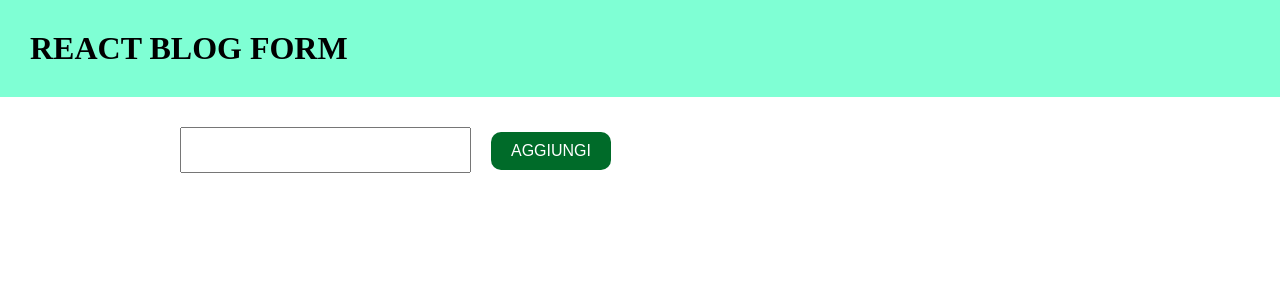
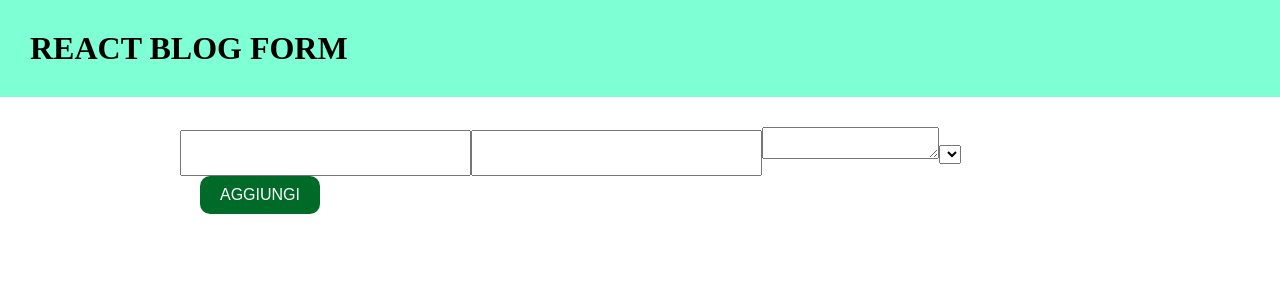
Before and after one commit to GemelliAngelo/react-form-multifield, a React (Vite) app: page / in a window 1280 px wide. Shown: the top 300 px of the page. Built offline with nearby package versions, Linux system fonts and the light colour scheme.

Commit message:
add inputs + names

```diff
--- a/src/App.jsx
+++ b/src/App.jsx
@@ -4,7 +4,6 @@ function App() {
   const [Titles, setTitles] = useState("");
   const [posts, setPosts] = useState([]);
   const [formData, setFormData] = useState({
-    title: "",
     image: "",
     content: "",
     category: false,
@@ -52,6 +51,25 @@ function App() {
                 className="form-input"
                 value={Titles}
               />
+              <input
+                name="image"
+                onChange={handleFormData}
+                type="text"
+                className="form-input"
+                value={formData.image}
+              />
+              <textarea
+                name="content"
+                onChange={handleFormData}
+                className="form-text-area"
+                value={formData.content}
+              />
+              <select
+                name="category"
+                onChange={handleFormData}
+                className="form-select"
+                value={formData.category}
+              />
               <button className="form-button">AGGIUNGI</button>
             </form>
 
```
